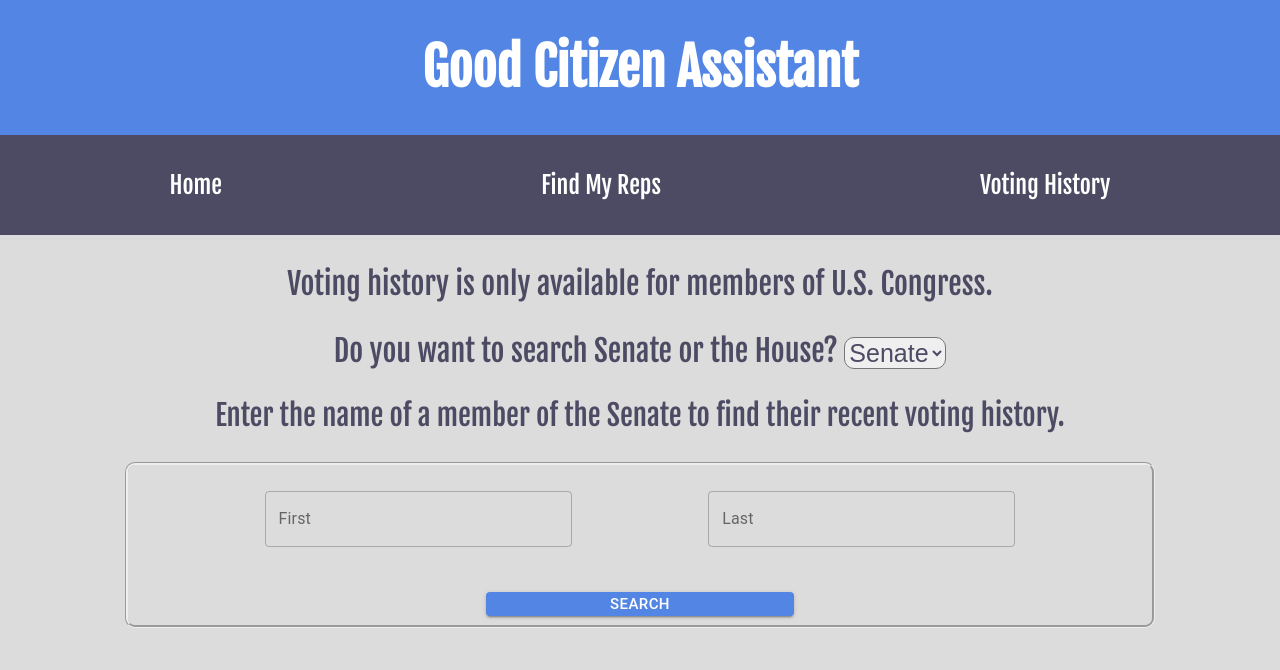
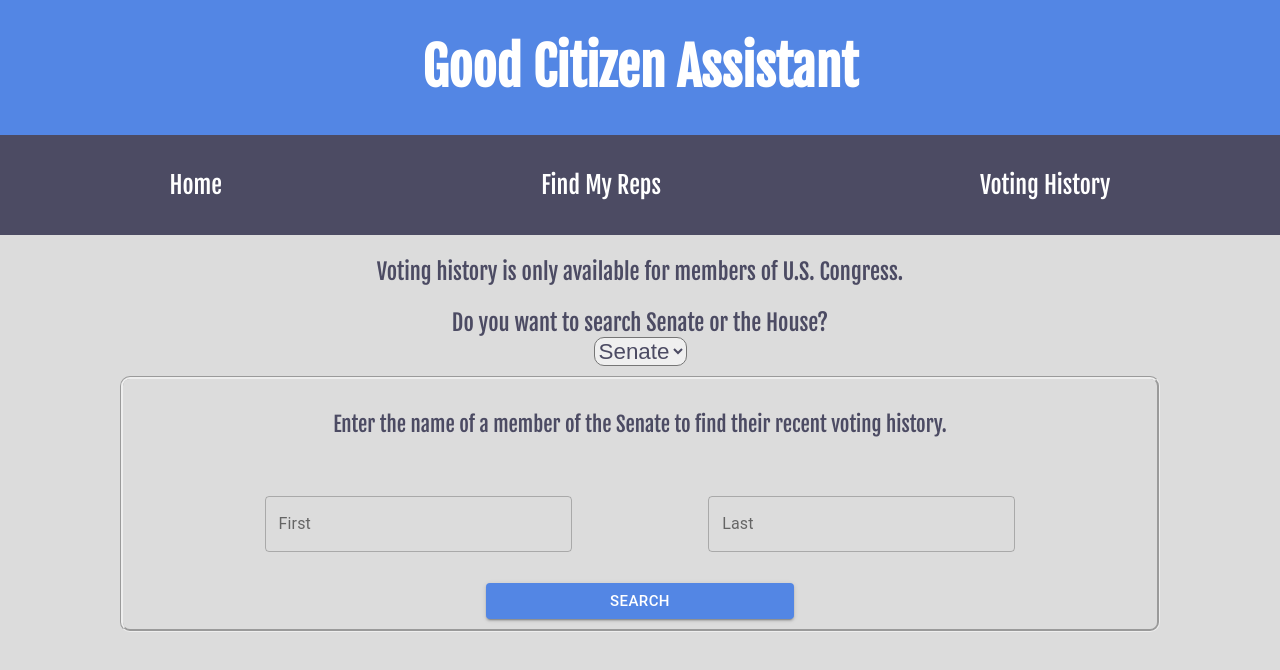
Before and after one commit to MelissaPastore/goodcitizen, a React (Create React App) app: page /records in a window 1280 px wide. Shown: the top 670 px of the page. Built offline with nearby package versions, Linux system fonts and the light colour scheme; no server answers.

Commit message:
updates form styling

```diff
--- a/src/App.css
+++ b/src/App.css
@@ -85,7 +85,7 @@ body {
 }
 
 p {
-  font-size: 1.8em;
+  font-size: 1.3em;
   color: #4c4b63;
 }
 
@@ -128,7 +128,7 @@ nav {
 }
 
 #record-header {
-  font-size: 30px;
+  font-size: 1.4em;
   color: #4c4b63;
 }
 
@@ -153,9 +153,11 @@ nav {
   align-content: space-around;
   border: 3px groove;
   width: 70vw;
-  height: 30vh;
+  height: 40vh;
   border-radius: 10px;
   align-items: baseline;
+  margin: 3%;
+  padding: 3%;
 }
 
 #form-container {
@@ -199,12 +201,12 @@ nav {
 }
 
 #chamber-label {
-  font-size: 30px;
+  font-size: 1.4em;
   color: #4c4b63;
 }
 
 #chamber-select {
-  font-size: 25px;
+  font-size: 1.4em;
   color: #4c4b63;
   border-radius: 10px;
 }
@@ -216,9 +218,13 @@ nav {
   align-content: space-around;
   border: 3px groove;
   width: 80vw;
-  height: 20vh;
+  height: 30vh;
   border-radius: 10px;
   align-items: baseline;
+  margin: 10px;
+  padding: 5px;
+  /* margin: 2%;
+  padding: 2%; */
 }
 
 #record-error {
--- a/src/Components/App.js
+++ b/src/Components/App.js
@@ -16,10 +16,10 @@ const App = () => {
       <Navbar />
       <div>
         <Switch>
-          <Route exact path="/selfservice" component={RepForm} />
-          <Route exact path="/watson" component={Watson} />
           <Route exact path="/" component={Welcome} />
           <Route exact path="/reps" component={FindMyReps} />
+          <Route exact path="/reps/selfservice" component={RepForm} />
+          <Route exact path="/reps/watson" component={Watson} />
           <Route path="/records/:name/:chamber" component={VotingRecords} />
           <Route path="/records/" component={VotingRecords} />
           <Route component={Welcome} />
--- a/src/Components/FindMyReps.js
+++ b/src/Components/FindMyReps.js
@@ -11,10 +11,10 @@ const FindMyReps = () => {
       <p>How would you like to search?</p>
       <div>
         <nav id="rep-nav">
-          <Link className="nav-link" to="/selfservice">
+          <Link className="nav-link" to="/reps/selfservice">
             Self Service
           </Link>
-          <Link className="nav-link" to="watson">
+          <Link className="nav-link" to="/reps/watson">
             I Want To Chat!
           </Link>
         </nav>
--- a/src/Components/RecordForm.js
+++ b/src/Components/RecordForm.js
@@ -66,8 +66,9 @@ const RecordForm = ({
   chamber = `${chamber.charAt(0).toUpperCase()}${chamber.slice(1)}`;
   return (
     <div id="form-container">
-      <p>{`Enter the name of a member of the ${chamber} to find their recent voting history.`}</p>
       <form id="record-form" onSubmit={handleSubmit}>
+        <p>{`Enter the name of a member of the ${chamber} to find their recent voting history.`}</p>
+        <div className="break"></div>
         <TextField
           className="input"
           label="First"
--- a/src/Components/RepForm.js
+++ b/src/Components/RepForm.js
@@ -30,9 +30,12 @@ const RepForm = ({ clearRepInfo, fetchRepInfo, repInfo }) => {
   };
 
   return (
+    <div>
       <div id="form-container">
+        <hr />
+        <form id="voter-form" onSubmit={handleSubmit}>
           <h2>Please enter your address to look up your representatives.</h2>
-      <form id="voter-form" onSubmit={handleSubmit}>
+          <div className="break"></div>
           <TextField
             className="input"
             label="Street 1"
@@ -93,6 +96,7 @@ const RepForm = ({ clearRepInfo, fetchRepInfo, repInfo }) => {
         {repInfo.details && <RepInfo />}
         {repInfo.error && <RepInfo />}
       </div>
+    </div>
   );
 };
 
--- a/src/Components/VotingRecords.js
+++ b/src/Components/VotingRecords.js
@@ -25,7 +25,7 @@ const VotingRecords = ({ match }) => {
         <label id="chamber-label" htmlFor="chamber-select">
           Do you want to search Senate or the House?{" "}
         </label>
-
+        <div className="break"></div>
         <select id="chamber-select" onChange={handleChange}>
           <option value="senate">Senate</option>
           <option value="house">House</option>
```
Also changed, not shown: 1 other file (tests, documents, lock files or other folders). Lines whose indentation alone changed are shown as unchanged.
